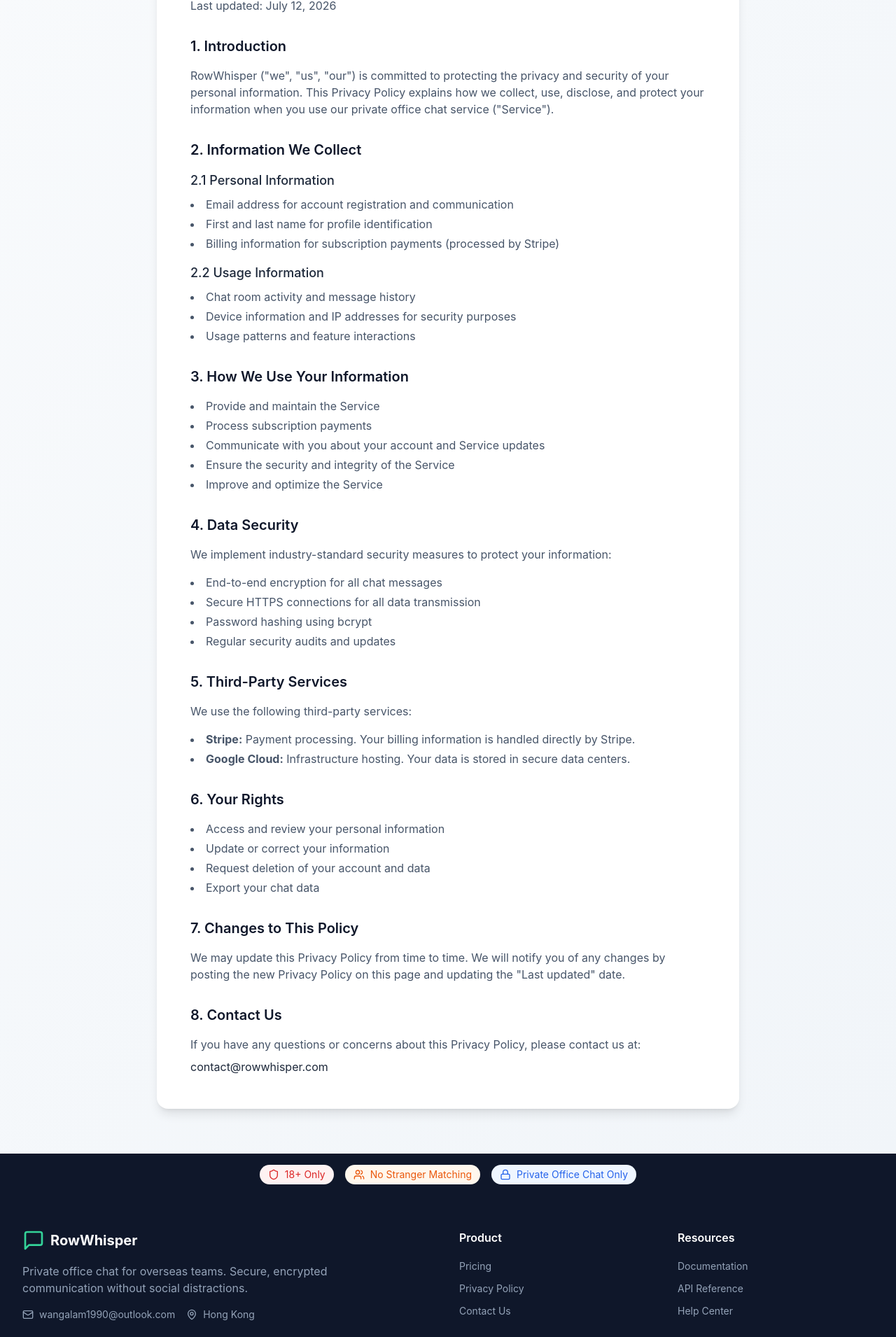
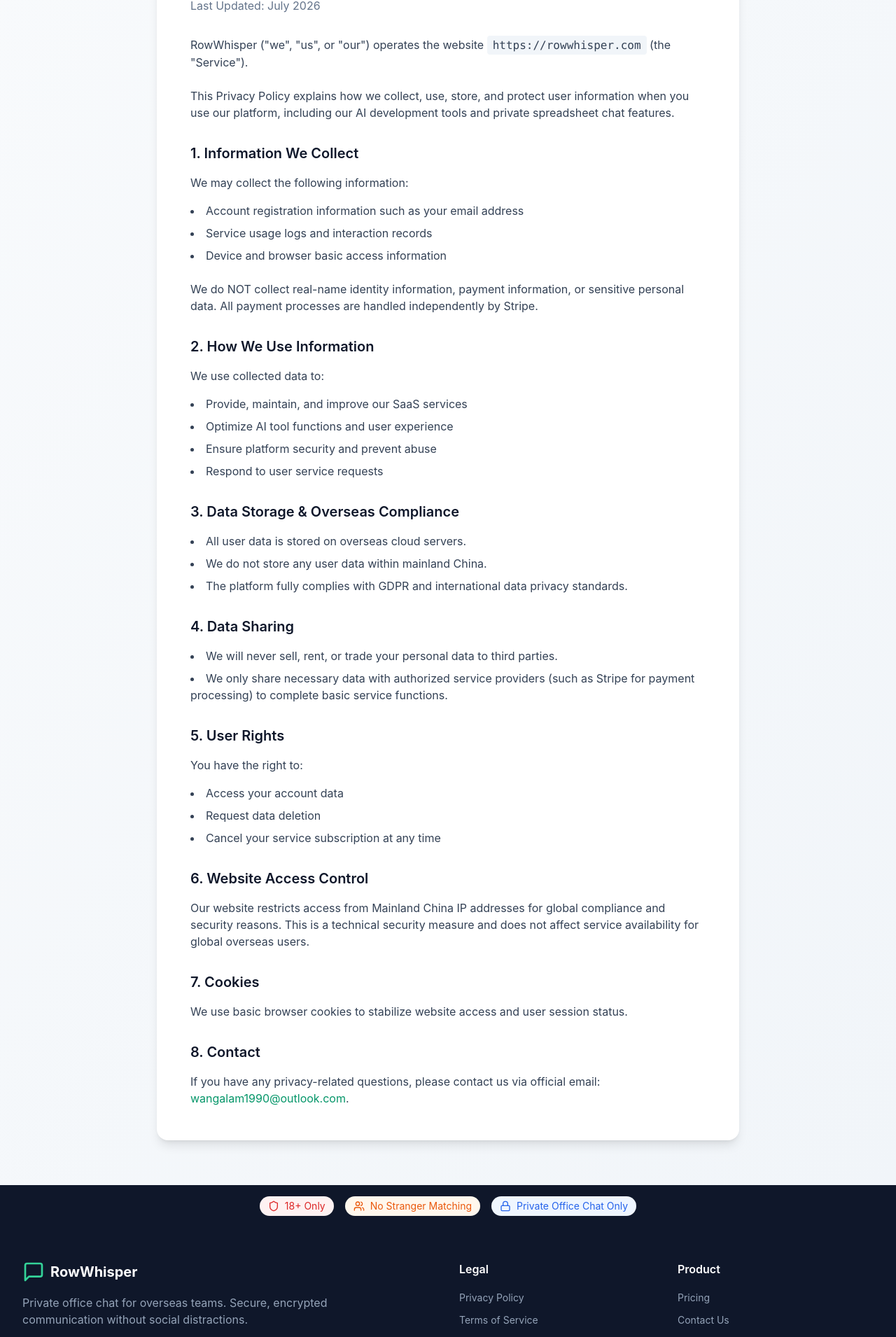
Before and after one commit to wangalam1990/rowwhisper-site, a React (Vite) app: page /privacy in a window 1280 px wide. Shown: the part 240-2150 px from the top of the page at 70% size. Built offline with nearby package versions, Linux system fonts and the light colour scheme.

Commit message:
Add Privacy Policy, Terms of Service, Refund Policy pages

```diff
--- a/src/App.tsx
+++ b/src/App.tsx
@@ -2,6 +2,8 @@ import { BrowserRouter as Router, Routes, Route, useLocation } from "react-route
 import Home from "@/pages/Home";
 import Pricing from "@/pages/Pricing";
 import Privacy from "@/pages/Privacy";
+import Terms from "@/pages/Terms";
+import Refund from "@/pages/Refund";
 import Contact from "@/pages/Contact";
 import Login from "@/pages/Login";
 import Register from "@/pages/Register";
@@ -20,6 +22,8 @@ function AppContent() {
         <Route path="/" element={<Home />} />
         <Route path="/pricing" element={<Pricing />} />
         <Route path="/privacy" element={<Privacy />} />
+        <Route path="/terms" element={<Terms />} />
+        <Route path="/refund" element={<Refund />} />
         <Route path="/contact" element={<Contact />} />
         <Route path="/login" element={<Login />} />
         <Route path="/register" element={<Register />} />
--- a/src/components/Footer.tsx
+++ b/src/components/Footer.tsx
@@ -28,6 +28,26 @@ export default function Footer() {
             </div>
           </div>
           <div>
+            <h3 className="font-semibold mb-4">Legal</h3>
+            <ul className="space-y-2">
+              <li>
+                <Link to="/privacy" className="text-slate-400 hover:text-emerald-400 text-sm transition-colors">
+                  Privacy Policy
+                </Link>
+              </li>
+              <li>
+                <Link to="/terms" className="text-slate-400 hover:text-emerald-400 text-sm transition-colors">
+                  Terms of Service
+                </Link>
+              </li>
+              <li>
+                <Link to="/refund" className="text-slate-400 hover:text-emerald-400 text-sm transition-colors">
+                  Refund & Cancellation
+                </Link>
+              </li>
+            </ul>
+          </div>
+          <div>
             <h3 className="font-semibold mb-4">Product</h3>
             <ul className="space-y-2">
               <li>
@@ -36,29 +56,9 @@ export default function Footer() {
                 </Link>
               </li>
               <li>
-                <Link to="/privacy" className="text-slate-400 hover:text-emerald-400 text-sm transition-colors">
-                  Privacy Policy
-                </Link>
-              </li>
-              <li>
                 <Link to="/contact" className="text-slate-400 hover:text-emerald-400 text-sm transition-colors">
                   Contact Us
                 </Link>
-              </li>
-            </ul>
-          </div>
-          <div>
-            <h3 className="font-semibold mb-4">Resources</h3>
-            <ul className="space-y-2">
-              <li>
-                <a href="#" className="text-slate-400 hover:text-emerald-400 text-sm transition-colors">
-                  Documentation
-                </a>
-              </li>
-              <li>
-                <a href="#" className="text-slate-400 hover:text-emerald-400 text-sm transition-colors">
-                  API Reference
-                </a>
               </li>
               <li>
                 <a href="#" className="text-slate-400 hover:text-emerald-400 text-sm transition-colors">
--- a/src/pages/Privacy.tsx
+++ b/src/pages/Privacy.tsx
@@ -4,95 +4,71 @@ export default function Privacy() {
       <div className="max-w-4xl mx-auto px-4 sm:px-6 lg:px-8">
         <div className="bg-white rounded-2xl shadow-lg p-8 md:p-12">
           <h1 className="text-3xl font-bold text-slate-900 mb-6">Privacy Policy</h1>
-          <p className="text-slate-600 mb-8">
-            Last updated: July 12, 2026
+          <p className="text-slate-500 mb-8">Last Updated: July 2026</p>
+
+          <p className="text-slate-700 mb-6">
+            RowWhisper ("we", "us", or "our") operates the website <code className="bg-slate-100 px-2 py-1 rounded">https://rowwhisper.com</code> (the "Service").
           </p>
 
-          <section className="mb-8">
-            <h2 className="text-xl font-semibold text-slate-900 mb-4">1. Introduction</h2>
-            <p className="text-slate-600 mb-4">
-              RowWhisper ("we", "us", "our") is committed to protecting the privacy and security of your personal information.
-              This Privacy Policy explains how we collect, use, disclose, and protect your information when you use our
-              private office chat service ("Service").
-            </p>
-          </section>
+          <p className="text-slate-700 mb-8">
+            This Privacy Policy explains how we collect, use, store, and protect user information when you use our platform, including our AI development tools and private spreadsheet chat features.
+          </p>
 
-          <section className="mb-8">
-            <h2 className="text-xl font-semibold text-slate-900 mb-4">2. Information We Collect</h2>
-            <h3 className="text-lg font-medium text-slate-800 mb-2">2.1 Personal Information</h3>
-            <ul className="text-slate-600 list-disc list-inside mb-4 space-y-1">
-              <li>Email address for account registration and communication</li>
-              <li>First and last name for profile identification</li>
-              <li>Billing information for subscription payments (processed by Stripe)</li>
-            </ul>
-            <h3 className="text-lg font-medium text-slate-800 mb-2">2.2 Usage Information</h3>
-            <ul className="text-slate-600 list-disc list-inside mb-4 space-y-1">
-              <li>Chat room activity and message history</li>
-              <li>Device information and IP addresses for security purposes</li>
-              <li>Usage patterns and feature interactions</li>
-            </ul>
-          </section>
+          <h2 className="text-xl font-semibold text-slate-900 mb-4">1. Information We Collect</h2>
+          <p className="text-slate-700 mb-4">We may collect the following information:</p>
+          <ul className="list-disc list-inside text-slate-700 mb-6 space-y-2">
+            <li>Account registration information such as your email address</li>
+            <li>Service usage logs and interaction records</li>
+            <li>Device and browser basic access information</li>
+          </ul>
+          <p className="text-slate-700 mb-8">
+            We do NOT collect real-name identity information, payment information, or sensitive personal data. All payment processes are handled independently by Stripe.
+          </p>
 
-          <section className="mb-8">
-            <h2 className="text-xl font-semibold text-slate-900 mb-4">3. How We Use Your Information</h2>
-            <ul className="text-slate-600 list-disc list-inside mb-4 space-y-1">
-              <li>Provide and maintain the Service</li>
-              <li>Process subscription payments</li>
-              <li>Communicate with you about your account and Service updates</li>
-              <li>Ensure the security and integrity of the Service</li>
-              <li>Improve and optimize the Service</li>
-            </ul>
-          </section>
+          <h2 className="text-xl font-semibold text-slate-900 mb-4">2. How We Use Information</h2>
+          <p className="text-slate-700 mb-4">We use collected data to:</p>
+          <ul className="list-disc list-inside text-slate-700 mb-8 space-y-2">
+            <li>Provide, maintain, and improve our SaaS services</li>
+            <li>Optimize AI tool functions and user experience</li>
+            <li>Ensure platform security and prevent abuse</li>
+            <li>Respond to user service requests</li>
+          </ul>
 
-          <section className="mb-8">
-            <h2 className="text-xl font-semibold text-slate-900 mb-4">4. Data Security</h2>
-            <p className="text-slate-600 mb-4">
-              We implement industry-standard security measures to protect your information:
-            </p>
-            <ul className="text-slate-600 list-disc list-inside mb-4 space-y-1">
-              <li>End-to-end encryption for all chat messages</li>
-              <li>Secure HTTPS connections for all data transmission</li>
-              <li>Password hashing using bcrypt</li>
-              <li>Regular security audits and updates</li>
-            </ul>
-          </section>
+          <h2 className="text-xl font-semibold text-slate-900 mb-4">3. Data Storage & Overseas Compliance</h2>
+          <ul className="list-disc list-inside text-slate-700 mb-8 space-y-2">
+            <li>All user data is stored on overseas cloud servers.</li>
+            <li>We do not store any user data within mainland China.</li>
+            <li>The platform fully complies with GDPR and international data privacy standards.</li>
+          </ul>
 
-          <section className="mb-8">
-            <h2 className="text-xl font-semibold text-slate-900 mb-4">5. Third-Party Services</h2>
-            <p className="text-slate-600 mb-4">
-              We use the following third-party services:
-            </p>
-            <ul className="text-slate-600 list-disc list-inside mb-4 space-y-1">
-              <li><strong>Stripe:</strong> Payment processing. Your billing information is handled directly by Stripe.</li>
-              <li><strong>Google Cloud:</strong> Infrastructure hosting. Your data is stored in secure data centers.</li>
-            </ul>
-          </section>
+          <h2 className="text-xl font-semibold text-slate-900 mb-4">4. Data Sharing</h2>
+          <ul className="list-disc list-inside text-slate-700 mb-8 space-y-2">
+            <li>We will never sell, rent, or trade your personal data to third parties.</li>
+            <li>We only share necessary data with authorized service providers (such as Stripe for payment processing) to complete basic service functions.</li>
+          </ul>
 
-          <section className="mb-8">
-            <h2 className="text-xl font-semibold text-slate-900 mb-4">6. Your Rights</h2>
-            <ul className="text-slate-600 list-disc list-inside mb-4 space-y-1">
-              <li>Access and review your personal information</li>
-              <li>Update or correct your information</li>
-              <li>Request deletion of your account and data</li>
-              <li>Export your chat data</li>
-            </ul>
-          </section>
+          <h2 className="text-xl font-semibold text-slate-900 mb-4">5. User Rights</h2>
+          <p className="text-slate-700 mb-4">You have the right to:</p>
+          <ul className="list-disc list-inside text-slate-700 mb-8 space-y-2">
+            <li>Access your account data</li>
+            <li>Request data deletion</li>
+            <li>Cancel your service subscription at any time</li>
+          </ul>
 
-          <section className="mb-8">
-            <h2 className="text-xl font-semibold text-slate-900 mb-4">7. Changes to This Policy</h2>
-            <p className="text-slate-600 mb-4">
-              We may update this Privacy Policy from time to time. We will notify you of any changes by posting the
-              new Privacy Policy on this page and updating the "Last updated" date.
-            </p>
-          </section>
+          <h2 className="text-xl font-semibold text-slate-900 mb-4">6. Website Access Control</h2>
+          <p className="text-slate-700 mb-8">
+            Our website restricts access from Mainland China IP addresses for global compliance and security reasons. This is a technical security measure and does not affect service availability for global overseas users.
+          </p>
 
-          <section>
-            <h2 className="text-xl font-semibold text-slate-900 mb-4">8. Contact Us</h2>
-            <p className="text-slate-600">
-              If you have any questions or concerns about this Privacy Policy, please contact us at:
-            </p>
-            <p className="text-slate-800 mt-2">contact@rowwhisper.com</p>
-          </section>
+          <h2 className="text-xl font-semibold text-slate-900 mb-4">7. Cookies</h2>
+          <p className="text-slate-700 mb-8">
+            We use basic browser cookies to stabilize website access and user session status.
+          </p>
+
+          <h2 className="text-xl font-semibold text-slate-900 mb-4">8. Contact</h2>
+          <p className="text-slate-700">
+            If you have any privacy-related questions, please contact us via official email: <a href="mailto:wangalam1990@outlook.com" className="text-emerald-600 hover:underline">wangalam1990@outlook.com</a>.
+          </p>
         </div>
       </div>
     </div>
--- /dev/null
+++ b/src/pages/Refund.tsx
@@ -0,0 +1,49 @@
+export default function Refund() {
+  return (
+    <div className="min-h-screen bg-gradient-to-br from-slate-50 to-slate-100 py-16">
+      <div className="max-w-4xl mx-auto px-4 sm:px-6 lg:px-8">
+        <div className="bg-white rounded-2xl shadow-lg p-8 md:p-12">
+          <h1 className="text-3xl font-bold text-slate-900 mb-6">Refund and Cancellation Policy</h1>
+          <p className="text-slate-500 mb-8">Last Updated: July 2026</p>
+
+          <h2 className="text-xl font-semibold text-slate-900 mb-4">1. Subscription Cancellation</h2>
+          <ul className="list-disc list-inside text-slate-700 mb-8 space-y-2">
+            <li>Users may cancel their monthly subscription at any time.</li>
+            <li>Cancellation will only disable automatic renewal for the next billing cycle.</li>
+            <li>Users retain full access to all paid features until the current billing period expires.</li>
+            <li>No early termination fee will be charged.</li>
+          </ul>
+
+          <h2 className="text-xl font-semibold text-slate-900 mb-4">2. Refund Policy</h2>
+          <ul className="list-disc list-inside text-slate-700 mb-8 space-y-2">
+            <li>RowWhisper provides digital SaaS services with instant feature access after payment.</li>
+            <li>Therefore, all subscription payments are final and generally non-refundable.</li>
+          </ul>
+          <p className="text-slate-700 mb-8">
+            We may provide partial refund at our discretion in the following special situations:
+          </p>
+          <ul className="list-disc list-inside text-slate-700 mb-8 space-y-2">
+            <li>System service failure causing long-term service unavailability</li>
+            <li>Double accidental payment within the same billing cycle</li>
+          </ul>
+
+          <h2 className="text-xl font-semibold text-slate-900 mb-4">3. Billing Failure</h2>
+          <ul className="list-disc list-inside text-slate-700 mb-8 space-y-2">
+            <li>If automatic payment fails, the system will stop renewing your subscription.</li>
+            <li>Your account will automatically revert to the free plan after expiration. No penalty will be charged.</li>
+          </ul>
+
+          <h2 className="text-xl font-semibold text-slate-900 mb-4">4. Service Scope</h2>
+          <p className="text-slate-700 mb-8">
+            This policy applies to all paid plans including Starter and Team Pro subscriptions.
+          </p>
+
+          <h2 className="text-xl font-semibold text-slate-900 mb-4">5. Contact</h2>
+          <p className="text-slate-700">
+            For refund or billing inquiries, please contact our official support email: <a href="mailto:wangalam1990@outlook.com" className="text-emerald-600 hover:underline">wangalam1990@outlook.com</a>.
+          </p>
+        </div>
+      </div>
+    </div>
+  );
+}
--- /dev/null
+++ b/src/pages/Terms.tsx
@@ -0,0 +1,66 @@
+export default function Terms() {
+  return (
+    <div className="min-h-screen bg-gradient-to-br from-slate-50 to-slate-100 py-16">
+      <div className="max-w-4xl mx-auto px-4 sm:px-6 lg:px-8">
+        <div className="bg-white rounded-2xl shadow-lg p-8 md:p-12">
+          <h1 className="text-3xl font-bold text-slate-900 mb-6">Terms of Service</h1>
+          <p className="text-slate-500 mb-8">Last Updated: July 2026</p>
+
+          <p className="text-slate-700 mb-8">
+            These Terms of Service ("Terms") govern your access and use of the RowWhisper platform and website service at <code className="bg-slate-100 px-2 py-1 rounded">https://rowwhisper.com</code>.
+          </p>
+
+          <h2 className="text-xl font-semibold text-slate-900 mb-4">1. Service Description</h2>
+          <ul className="list-disc list-inside text-slate-700 mb-8 space-y-2">
+            <li>RowWhisper is an overseas SaaS platform providing AI development tools and privacy office communication tools.</li>
+            <li>Our service is designed exclusively for global non-mainland individual users and small teams.</li>
+          </ul>
+
+          <h2 className="text-xl font-semibold text-slate-900 mb-4">2. User Eligibility</h2>
+          <p className="text-slate-700 mb-4">By using our service, you agree that:</p>
+          <ul className="list-disc list-inside text-slate-700 mb-8 space-y-2">
+            <li>You are an individual user or small business user outside mainland China</li>
+            <li>You will not use the platform for illegal, abusive, infringing or unauthorized purposes</li>
+            <li>You will not attempt to bypass regional access restrictions</li>
+          </ul>
+
+          <h2 className="text-xl font-semibold text-slate-900 mb-4">3. Account & Subscription</h2>
+          <ul className="list-disc list-inside text-slate-700 mb-8 space-y-2">
+            <li>Free plan users can use basic functions permanently for non-commercial and commercial purposes</li>
+            <li>Paid subscription plans are billed on a monthly basis</li>
+            <li>You may cancel your subscription at any time</li>
+            <li>Cancellation takes effect for the next billing cycle; current period service remains valid until expiration</li>
+          </ul>
+
+          <h2 className="text-xl font-semibold text-slate-900 mb-4">4. Intellectual Property</h2>
+          <ul className="list-disc list-inside text-slate-700 mb-8 space-y-2">
+            <li>All platform functions, code design, website interface, and system logic are protected by intellectual property rights.</li>
+            <li>Users may not copy, reverse engineer, resell or redistribute platform functions without authorization.</li>
+          </ul>
+
+          <h2 className="text-xl font-semibold text-slate-900 mb-4">5. Service Availability</h2>
+          <ul className="list-disc list-inside text-slate-700 mb-8 space-y-2">
+            <li>We strive to provide stable 24/7 global service.</li>
+            <li>We do not guarantee 100% uninterrupted service and are not liable for temporary service interruption caused by network maintenance, upgrade, or third-party CDN services.</li>
+          </ul>
+
+          <h2 className="text-xl font-semibold text-slate-900 mb-4">6. Compliance Rules</h2>
+          <ul className="list-disc list-inside text-slate-700 mb-8 space-y-2">
+            <li>The platform complies with global internet service rules and GDPR data compliance standards.</li>
+            <li>All services are provided for overseas users only.</li>
+          </ul>
+
+          <h2 className="text-xl font-semibold text-slate-900 mb-4">7. Amendment</h2>
+          <p className="text-slate-700 mb-8">
+            We reserve the right to update these terms. Updates will take effect after being published on the official website.
+          </p>
+
+          <h2 className="text-xl font-semibold text-slate-900 mb-4">8. Contact</h2>
+          <p className="text-slate-700">
+            For service inquiries, please contact our official email: <a href="mailto:wangalam1990@outlook.com" className="text-emerald-600 hover:underline">wangalam1990@outlook.com</a>.
+          </p>
+        </div>
+      </div>
+    </div>
+  );
+}
```
